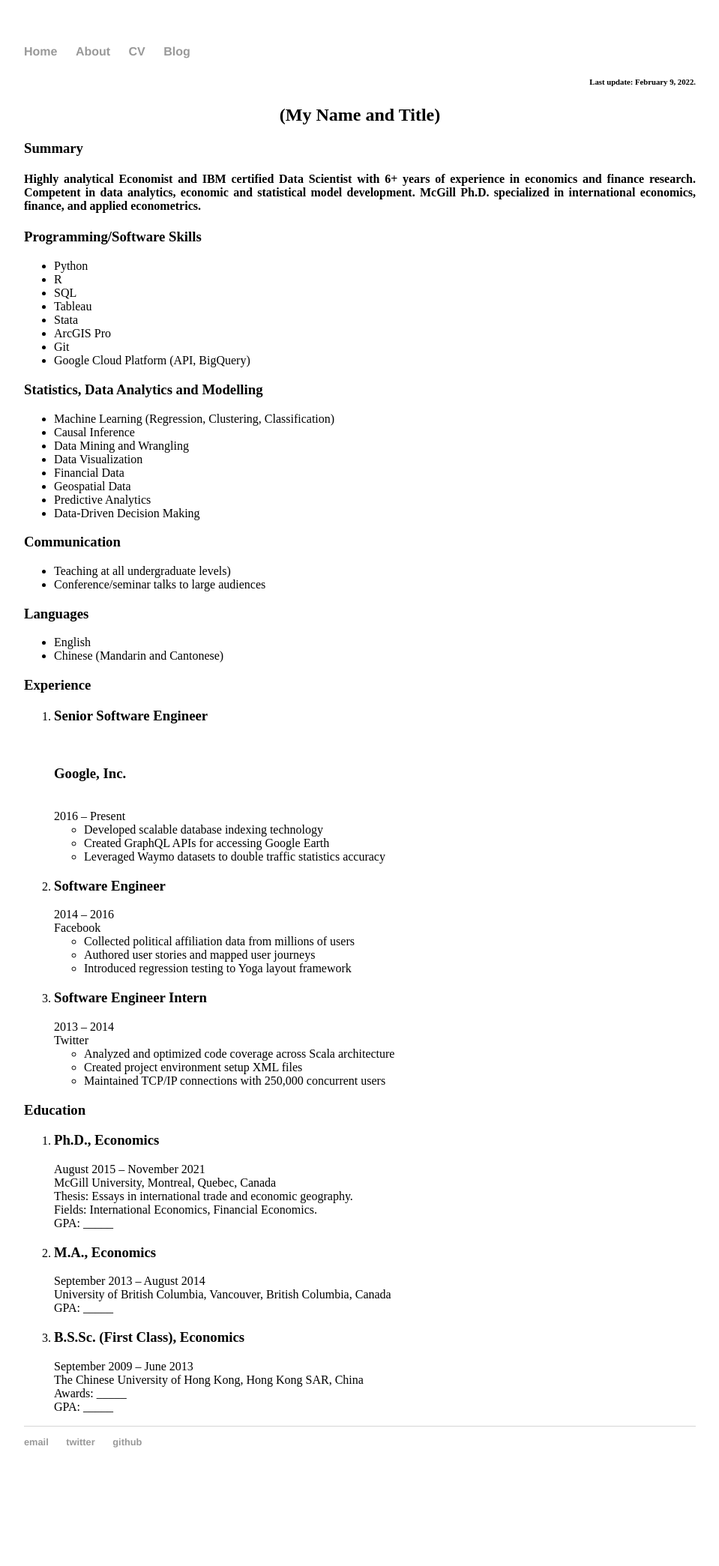
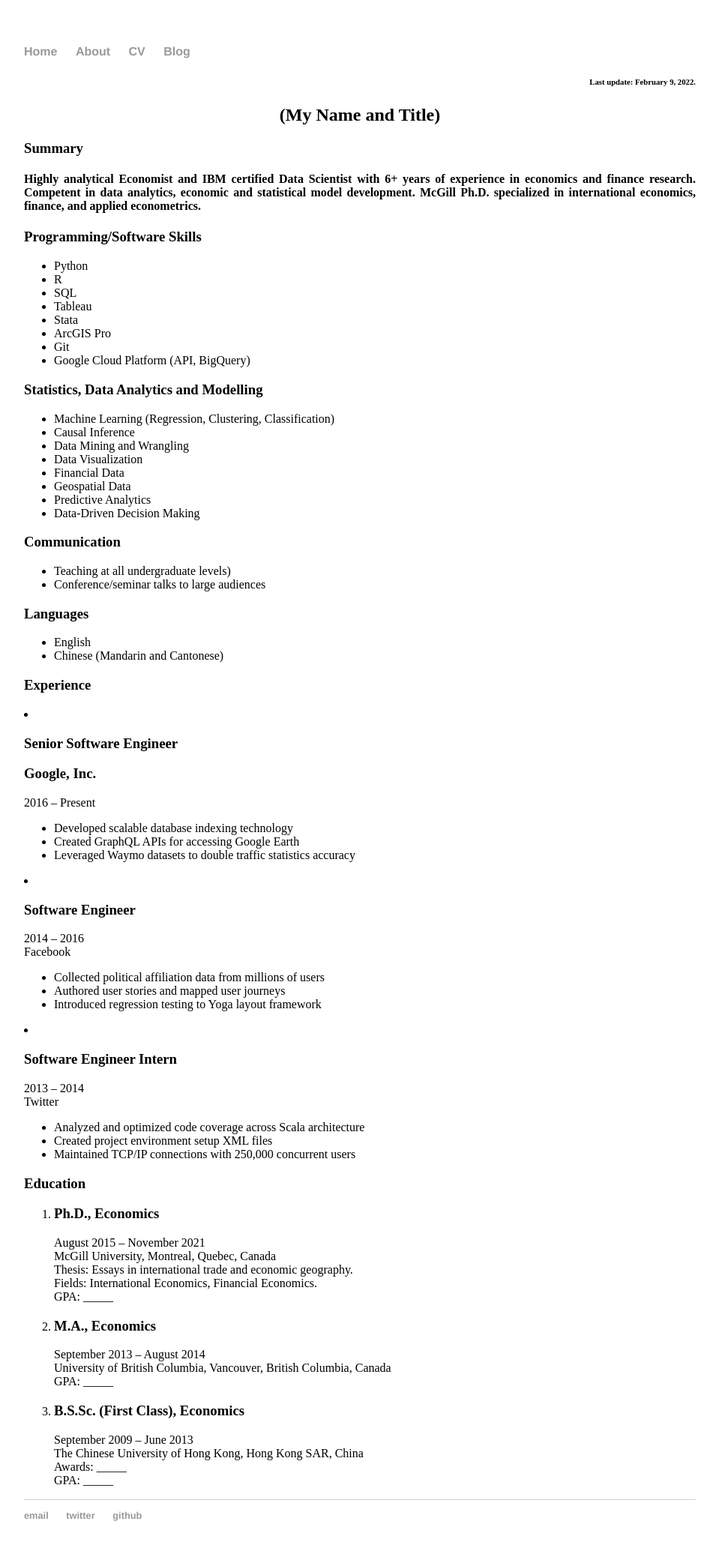
Before and after one commit to abookcanada/abookcanada.github.io, a Jekyll site: the page built from cv/index.html, in a window 1280 px wide. Shown: the whole page at 75% size, without its empty margins (160-1119 px from the left). Built offline with Jekyll 4.4.1, drawn with Linux system fonts in a browser that asks for light colours; before the commit the page ends 1991 px from its top, so only the background shows below that.

Commit message:
Update index.html

```diff
--- a/cv/index.html
+++ b/cv/index.html
@@ -73,21 +73,20 @@ title: Hank Quinlan's Blog
 
                         <section class="experience">
                             <h3>Experience</h3>
-                            <ol>
+
                                 <li>
-
-                                        <h3>Senior Software Engineer</h3><br>
-                                        <h3>Google, Inc.</h3><br>
+                                        <h3>Senior Software Engineer</h3>
+                                        <h3>Google, Inc.</h3>
                                         <time>2016 – Present</time>
-
-
                                     <ul>
                                         <li>Developed scalable database indexing technology</li>
                                         <li>Created GraphQL APIs for accessing Google Earth</li>
                                         <li>Leveraged Waymo datasets to double traffic statistics accuracy</li>
                                     </ul>
                                 </li>
-                                <li>
+
+
+                              <li>
                                     <header>
                                         <h3>Software Engineer</h3>
                                         <time>2014 – 2016</time>
@@ -99,6 +98,8 @@ title: Hank Quinlan's Blog
                                         <li>Introduced regression testing to Yoga layout framework</li>
                                     </ul>
                                 </li>
+
+
                                 <li>
                                     <header>
                                         <h3>Software Engineer Intern</h3>
@@ -112,7 +113,7 @@ title: Hank Quinlan's Blog
                                     </ul>
                                 </li>
 
-                            </ol>
+
                         </section>
 
 
```
